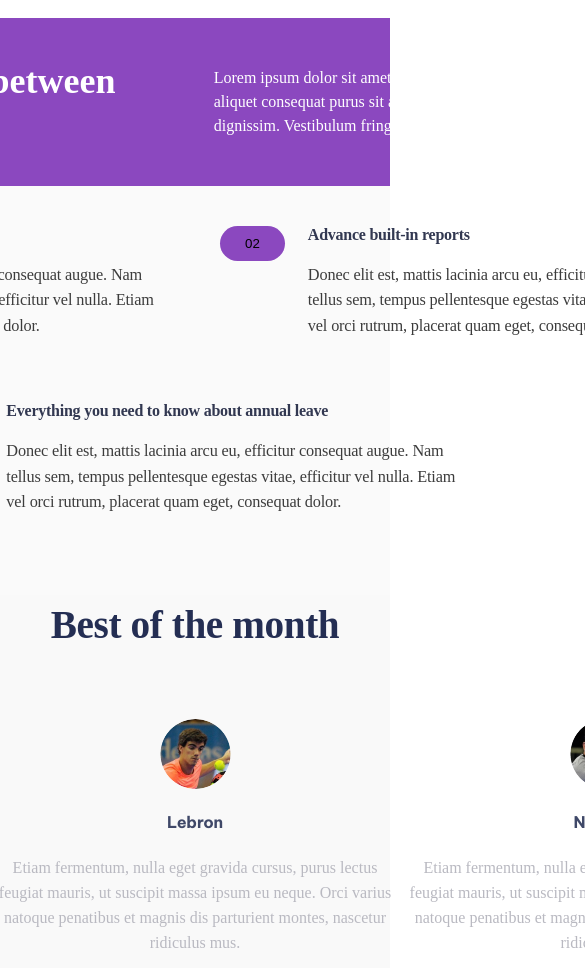
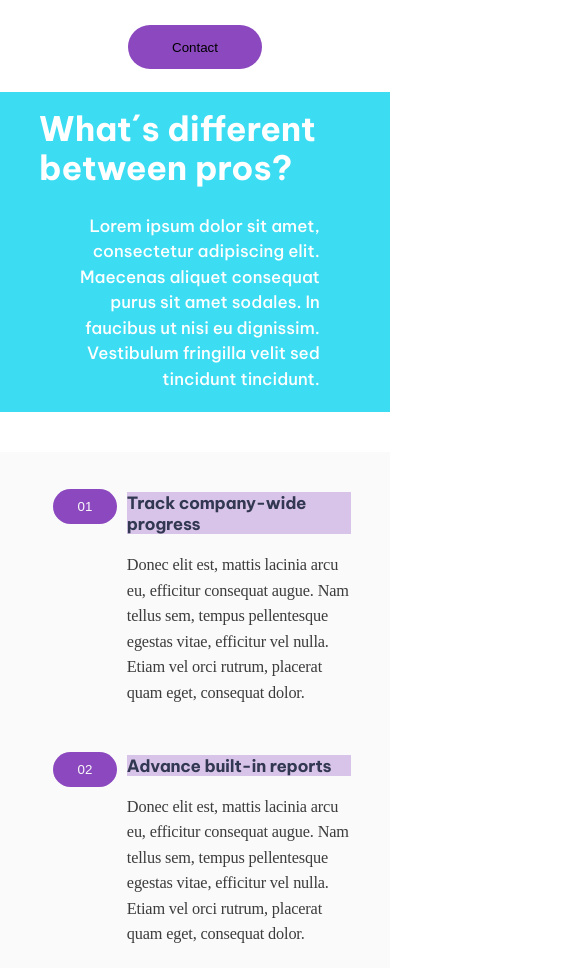
Before and after one commit to fariddezz/FInal-Frontend-FE1, a plain HTML site: page index.html in a window 390 px wide. Shown: the part 826-1794 px from the top of the page, 585 px wide, since content can reach past the window. Drawn offline with Linux system fonts and the light colour scheme.

Commit message:
almost done movil

```diff
--- a/css/styles.css
+++ b/css/styles.css
@@ -30,6 +30,10 @@ header {
     width: 100%;
     height: 10vh;
     align-items: center;
+}
+
+.pig{
+    display: none;
 }
 
 .header-chup nav ul{
@@ -71,7 +75,7 @@ header {
     height: 100vh;
 }
 
-.intro img {
+.elpepe {
     width: 36%;
     max-width: 540px;
     height: auto;
@@ -505,3 +509,191 @@ footer {
     position: relative;
     right: 11%;
 }
+
+@media (max-width: 1080px) {
+    header {
+        height: 8vh;
+        display: inline-flex;
+        justify-content: center;
+        align-items: center;
+        width: 100%;
+    }
+    .header-chup{
+        display: inline-flex;
+        justify-content: space-around;
+        align-items: center;
+        width: 100%;
+        gap: 40%;
+    }
+    .header-chup nav{
+        display: none;
+    }
+    .header-chup button{
+        display: none;
+    }
+    .pig{
+        display: inline-flex;
+        justify-content: center;
+        align-items: center;
+    }
+
+    main{
+        display: inline-flex;
+        justify-content: center;
+        align-items: center;
+        flex-direction: column;
+        gap: 40px;
+        width: 100%;
+        max-width: 100vw;
+    }
+
+    .intro {
+        display: flex;
+        justify-content: center;
+        align-items: center;
+        flex-direction: column;
+        gap: 40px;
+        width: 100%;
+        max-width: 100vw;
+        height: 100vh;
+    }
+
+    .elpepe {
+        width: 80%;
+        height: auto;
+        padding: 0;
+        margin-top: 15vh;
+    }
+
+    .intro-article {
+        display: flex;
+        width: 80%;
+        flex-direction: column;
+        align-items: center;
+        gap: 28px;
+    }
+
+    .riicumin {
+        display: flex;
+        justify-content: start;
+        align-items: center;
+        width: 100vw;
+        background-color: var(--celeste-brillante);
+        height: 38vh;
+        margin-top: 4vh;
+    }
+
+    .mid-brand {
+        display: flex;
+        width: 100%;
+        height: 100%;
+        padding: 10%;
+        flex-direction: column;
+        justify-content: start;
+        align-items: center;
+        gap: 24%;
+    }
+
+    .mid-brand h2 {
+        padding-top: 8%;
+        display: flex;
+        width: 100%;
+        height: 20%;
+        flex-direction: column;
+        justify-content: center;
+        flex-shrink: 0;
+        color: #FFF;
+        font-family: var(--fuente-primaria);
+        font-size: calc(4/100 * 100vh);
+        text-align: left;
+    }
+
+    .mid-brand p{
+        display: flex;
+        width: 80%;
+        height: 88px;
+        flex-direction: column;
+        justify-content: center;
+        flex-shrink: 0;
+        color: #FFF;
+        font-family: var(--fuente-primaria);
+        font-size: calc(2/100 * 100vh);
+        text-align: right;
+    }
+
+    .cards-mid {
+        display: flex;
+        width: 100%;
+        padding: 40px 0px;
+        flex-direction: column;
+        align-items: center;
+        gap: 24px;
+    }
+
+    .waza {
+        display: flex;
+        justify-content: center;
+        align-items: center;
+        gap: 50px;
+        flex-direction: column;
+    }
+
+    .mid-card {
+        display: flex;
+        width: 80%;
+        align-items: flex-start;
+        justify-content: start;
+        gap: 23px;
+    }
+
+    .mid-card-title h3 {
+        color: #323851;
+        font-family: var(--fuente-primaria);
+        font-size: calc(2/100 * 100vh);
+        font-style: normal;
+        font-weight: 700;
+        line-height: normal;
+        letter-spacing: -0.24px;
+        text-align: left;
+        background-color: #8B48BF4D;
+        width: 100%;
+    }
+
+    .button-juan {
+        position: relative;
+        color: var(--variante-gris-claro);
+        bottom: 0.38vh;
+    }
+
+    .button-sucu {
+        position: relative;
+        left: 1.6vh;
+        color: var(--variante-gris-claro);
+
+    }
+
+    .last-section {
+        display: flex;
+        width: 100%;
+        justify-content: center;
+        background-color: var(--variante-gris-claro);
+        flex-direction: column;
+        align-items: center;
+        gap: 40px;
+        height: auto;
+    }
+
+    .last-cards {
+        width: 100%;
+        display: flex;
+        justify-content: center;
+        gap: 2%;
+        padding-top: 6%;
+        flex-direction: column;
+    }
+
+    .buttom-cards {
+        width: 80%;
+    }
+
+}
--- a/index.html
+++ b/index.html
@@ -21,11 +21,12 @@
                 </ul>
             </nav>
             <button>Contact</button>
+            <img class="pig" src="img/icon-hamburger.svg" alt="waza">
         </div>
     </header>
     <main>
         <section class="intro">
-            <img src="img/padel-intro.png" alt="intro">
+            <img class="elpepe" src="img/padel-intro.png" alt="intro">
             <article class="intro-article">
                 <h1>LIVE: Follow <span class="enable-bold">THE WAZA DANGER</span> Mexico Open 2022 for WAZA</h1>
                 <p>The final Open of the 2022 World Padel Tour season is underway, don't miss out on any of the action!</p>
@@ -43,7 +44,7 @@
         <section class="cards-mid">
             <div class="waza">
                 <article class="mid-card">
-                    <button class="button-sucu">01</button>
+                    <button class="button-sucu button-juan">01</button>
                     <div class="mid-card-title">
                         <h3>
                             Track company-wide progress
@@ -54,7 +55,7 @@
                     </div>
                 </article>
                 <article class="mid-card">
-                    <button class="button-sucu">02</button>
+                    <button class="button-sucu button-juan">02</button>
                     <div class="mid-card-title">
                         <h3>
                             Advance built-in reports
```
